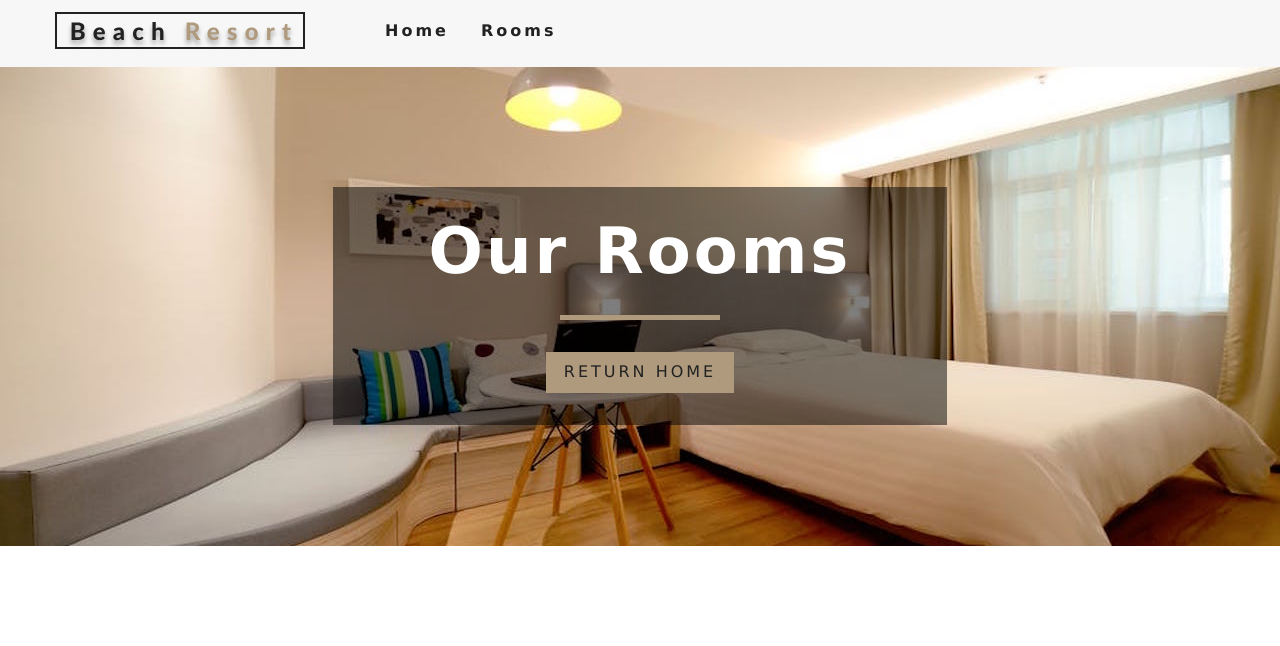
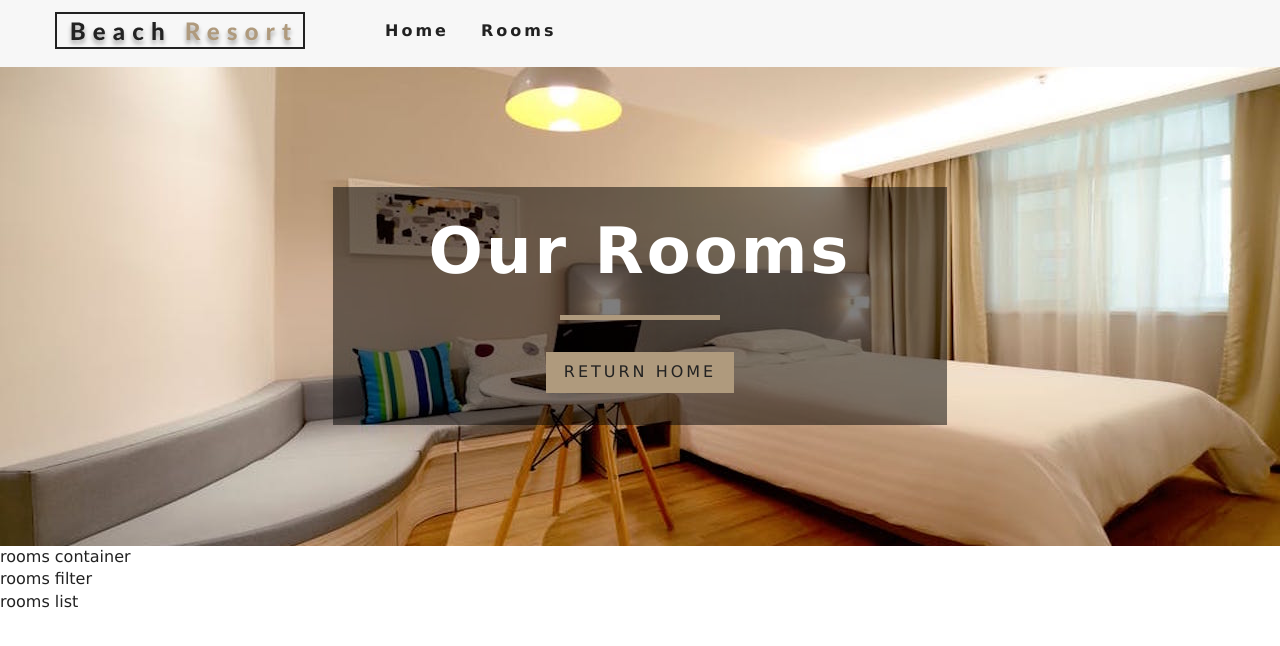
Before and after one commit to PeterOsoo/react-project-resort, a React (Create React App) app: page /rooms in a window 1280 px wide. Shown: the top 646 px of the page. Built offline with nearby package versions, Linux system fonts and the light colour scheme; the HTML template or start-up script is replaced by a standard one.

Commit message:
create rooms components - HOC

```diff
--- /dev/null
+++ b/src/components/RoomsContainer.js
@@ -0,0 +1,15 @@
+import React from "react"
+import RoomsFilter from "./RoomsFilter"
+import RoomsList from "./RoomsList"
+
+function RoomsContainer() {
+	return (
+		<div>
+			rooms container
+			<RoomsFilter />
+			<RoomsList />
+		</div>
+	)
+}
+
+export default RoomsContainer
--- /dev/null
+++ b/src/components/RoomsFilter.js
@@ -0,0 +1,7 @@
+import React from "react"
+
+function RoomsFilter() {
+	return <div>rooms filter</div>
+}
+
+export default RoomsFilter
--- /dev/null
+++ b/src/components/RoomsList.js
@@ -0,0 +1,7 @@
+import React from "react"
+
+function RoomsList() {
+	return <div>rooms list</div>
+}
+
+export default RoomsList
--- a/src/pages/Rooms.js
+++ b/src/pages/Rooms.js
@@ -2,9 +2,11 @@ import React from "react"
 import Hero from "../components/Hero"
 import Banner from "../components/Banner"
 import { Link } from "react-router-dom"
+import RoomsContainer from "../components/RoomsContainer"
 
 const Rooms = () => {
 	return (
+		<React.Fragment>
 			<Hero hero="roomsHero">
 				<Banner title="Our rooms">
 					<Link to="/" className="btn-primary">
@@ -13,6 +15,8 @@ const Rooms = () => {
 					</Link>
 				</Banner>
 			</Hero>
+			<RoomsContainer />
+		</React.Fragment>
 	)
 }
 
```
Lines whose indentation alone changed are shown as unchanged.
